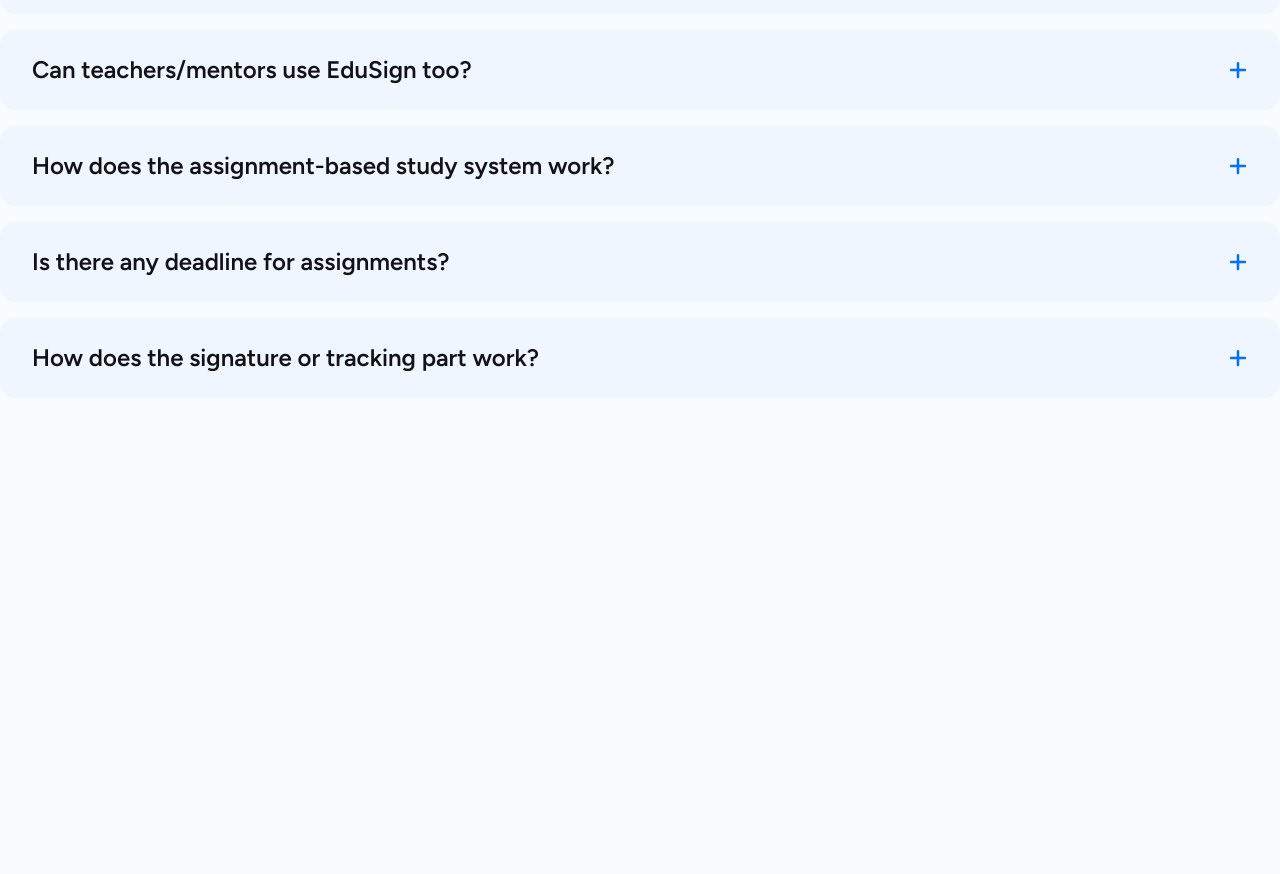
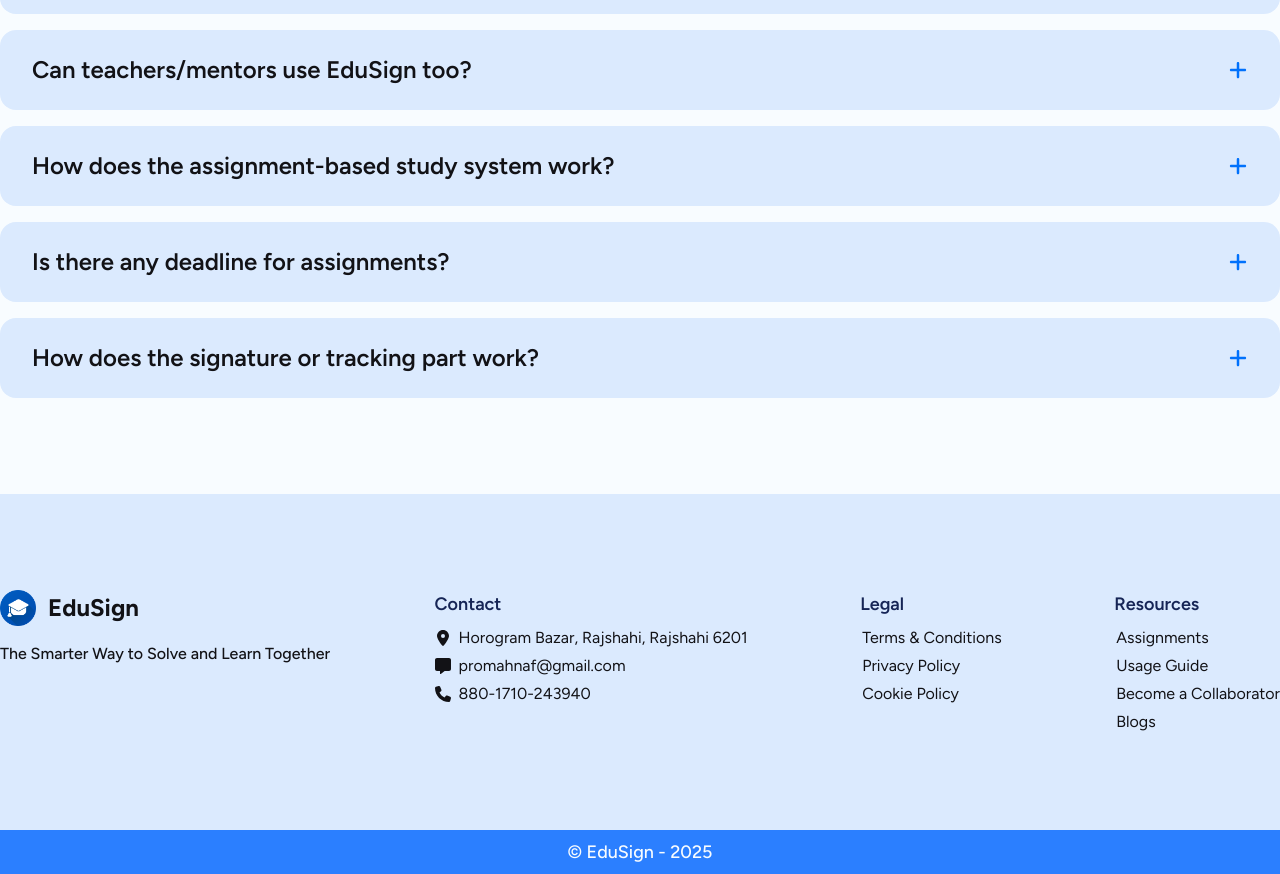
Before and after one commit to mahnafdev/edusign-client, a React (Vite) app: page / in a window 1280 px wide. Shown: the part 1240-2114 px from the top of the page. Before the commit the page ends 1734 px from the top, so only its background shows below. Built offline with nearby package versions, Linux system fonts and the light colour scheme.

Commit message:
feat: build footer

```diff
--- a/src/components/home/Hero.jsx
+++ b/src/components/home/Hero.jsx
@@ -13,8 +13,8 @@
 				className="flex items-center gap-x-24 max-w-5/6 mx-auto"
 			>
 				{/* Slogan Heading at the left-side */}
-				<h1 className="text-5xl font-bold leading-snug">
-					The Smarter Way to Solve and Learn Together.
+				<h1 className="text-5xl font-bold leading-snug bg-gradient-to-br from-blue-400 to-blue-700 bg-clip-text text-transparent">
+					The Smarter Way to Solve and Learn Together
 				</h1>
 				{/* Subtext & Call-To-Action at the right-side */}
 				<div className="space-y-4">
--- a/src/index.css
+++ b/src/index.css
@@ -9,7 +9,7 @@
 	--color-primary: #0071fc;
 	--color-primary-light: var(--color-blue-500);
 	--color-primary-dark: var(--color-blue-600);
-	--color-primary-background-light: var(--color-blue-50);
+	--color-primary-background-light: var(--color-blue-100);
 	--color-primary-background-dark: var(--color-blue-950);
 	--color-primary-border: var(--color-blue-200);
 	--container-8xl: 96rem;
--- /dev/null
+++ b/src/layouts/Footer.jsx
@@ -0,0 +1,127 @@
+import { FaLocationDot, FaMessage, FaPhone } from "react-icons/fa6";
+import Logo from "../assets/logo.png";
+import { Link } from "react-router";
+
+const Footer = () => {
+	return (
+		<footer
+			id="footer"
+			className="bg-primary-background-light dark:bg-primary-background-dark"
+		>
+			{/* Footer Content */}
+			<div
+				id="footer-content"
+				className="max-w-8xl mx-auto py-24 flex justify-between"
+			>
+				{/* Logo and Slogan */}
+				<div className="space-y-4">
+					<div
+						id="nav-logo"
+						className="flex items-center gap-x-3 cursor-default"
+					>
+						<img
+							src={Logo}
+							alt="Logo"
+							className="w-9"
+						/>
+						<h4 className="text-2xl font-bold">EduSign</h4>
+					</div>
+					<p className="font-medium">The Smarter Way to Solve and Learn Together</p>
+				</div>
+				{/* Contact Info */}
+				<div className="space-y-2">
+					<h5 className="text-lg font-semibold text-primary-background-dark dark:text-primary-background-light">
+						Contact
+					</h5>
+					<ul className="space-y-1">
+						<li className="flex items-center gap-x-2">
+							<FaLocationDot />
+							Horogram Bazar, Rajshahi, Rajshahi 6201
+						</li>
+						<li className="flex items-center gap-x-2">
+							<FaMessage />
+							promahnaf@gmail.com
+						</li>
+						<li className="flex items-center gap-x-2">
+							<FaPhone />
+							880-1710-243940
+						</li>
+					</ul>
+				</div>
+				{/* Legal */}
+				<div className="space-y-2">
+					<h5 className="pl-2 text-lg font-semibold text-primary-background-dark dark:text-primary-background-light">
+						Legal
+					</h5>
+					<ul className="space-y-1">
+						<li className="pl-2 border-l-2 border-l-transparent hover:border-l-primary">
+							<Link
+								to="/legal/terms-conditions"
+								target="_blank"
+							>
+								Terms & Conditions
+							</Link>
+						</li>
+						<li className="pl-2 border-l-2 border-l-transparent hover:border-l-primary">
+							<Link
+								to="/legal/privacy"
+								target="_blank"
+							>
+								Privacy Policy
+							</Link>
+						</li>
+						<li className="pl-2 border-l-2 border-l-transparent hover:border-l-primary">
+							<Link
+								to="/legal/cookie"
+								target="_blank"
+							>
+								Cookie Policy
+							</Link>
+						</li>
+					</ul>
+				</div>
+				{/* Resources */}
+				<div className="space-y-2">
+					<h5 className="pl-2 text-lg font-semibold text-primary-background-dark dark:text-primary-background-light">
+						Resources
+					</h5>
+					<ul className="space-y-1">
+						<li className="pl-2 border-l-2 border-l-transparent hover:border-l-primary">
+							<Link to="/assignments">Assignments</Link>
+						</li>
+						<li className="pl-2 border-l-2 border-l-transparent hover:border-l-primary">
+							<Link
+								to="/how-to"
+								target="_blank"
+							>
+								Usage Guide
+							</Link>
+						</li>
+						<li className="pl-2 border-l-2 border-l-transparent hover:border-l-primary">
+							<a
+								href="https://github.com/sponsors/ninjaquasar"
+								target="_blank"
+							>
+								Become a Collaborator
+							</a>
+						</li>
+						<li className="pl-2 border-l-2 border-l-transparent hover:border-l-primary">
+							<Link
+								to="/blogs"
+								target="_blank"
+							>
+								Blogs
+							</Link>
+						</li>
+					</ul>
+				</div>
+			</div>
+			{/* Copyright text */}
+			<div className="py-2 text-lg text-center font-medium bg-primary-light text-light dark:bg-primary-dark">
+				<p>&copy; EduSign - 2025</p>
+			</div>
+		</footer>
+	);
+};
+
+export default Footer;
--- a/src/layouts/Navbar.jsx
+++ b/src/layouts/Navbar.jsx
@@ -6,7 +6,7 @@
 	return (
 		<nav
 			id="navbar"
-			className="fixed top-0 left-0 right-0 py-2 bg-gradient-to-r from-light/70 to-light/70 dark:from-dark/80 dark:to-dark/80 backdrop-blur-md"
+			className="z-50 fixed top-0 left-0 right-0 py-2 bg-gradient-to-r from-light/70 to-light/70 dark:from-dark/80 dark:to-dark/80 backdrop-blur-md"
 		>
 			{/* All Navbar content */}
 			<div
--- a/src/layouts/Root.jsx
+++ b/src/layouts/Root.jsx
@@ -1,12 +1,14 @@
 import { Fragment } from "react";
 import Navbar from "./Navbar";
 import { Outlet } from "react-router";
+import Footer from "./Footer";
 
 const Root = () => {
 	return (
 		<Fragment>
 			<Navbar />
 			<Outlet />
+			<Footer />
 		</Fragment>
 	);
 };
```
